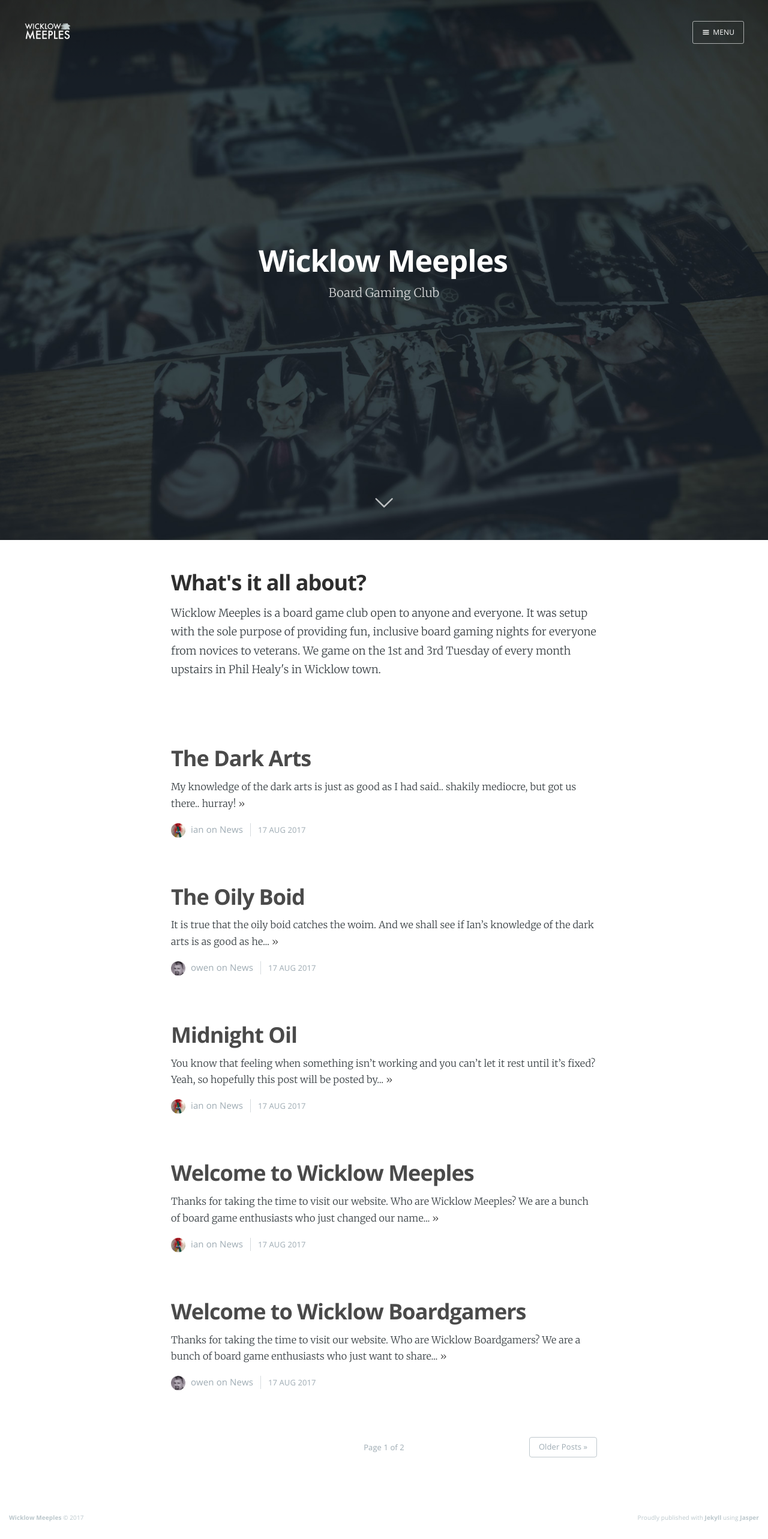
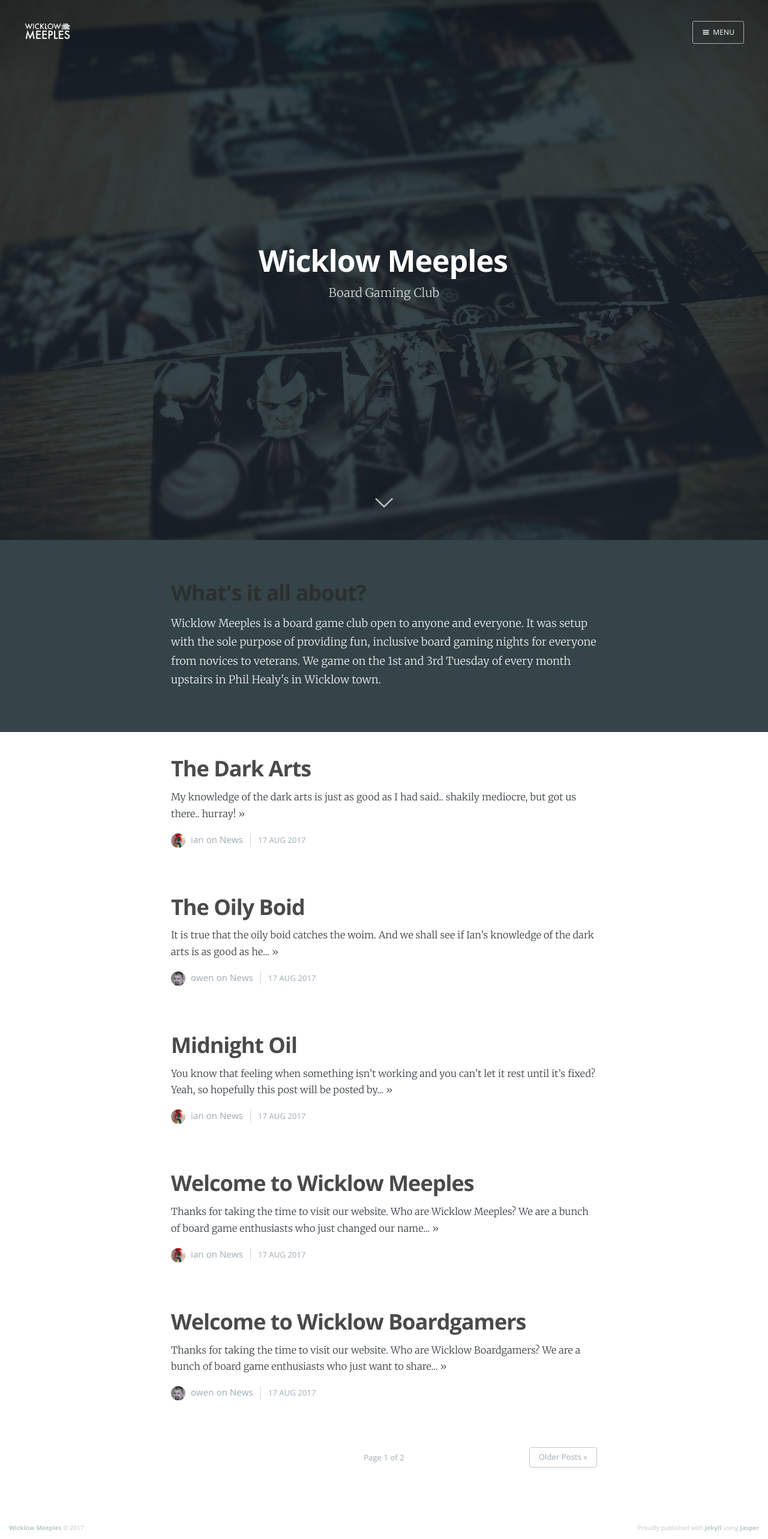
Before and after one commit to owenmcg/owenmcg.github.io, a Jekyll site: the page built from index.html, in a window 1280 px wide. Shown: the whole page at 60% size. Built offline with Jekyll 4.4.1, drawn with Linux system fonts in a browser that asks for light colours; nearby versions of some CDN libraries; the list of posts is cut into pages by our own code.

Commit message:
css welcome

```diff
--- a/assets/css/screen.css
+++ b/assets/css/screen.css
@@ -2059,6 +2059,17 @@ body:not(.post-template) .post-title {
     }
 }
 
+/* =====================================================================
+14. My shit that hopefully doesn't fuck everything up!
+   ===================================================================== */
+
+   .content.welcome {
+    background: #344448;
+    color: #eee;
+    margin-top: -5rem;
+    padding-top: 1.5em;
+}
+
 
 /* ==========================================================================
    End of file. Animations should be the last thing here. Do not add stuff
```
